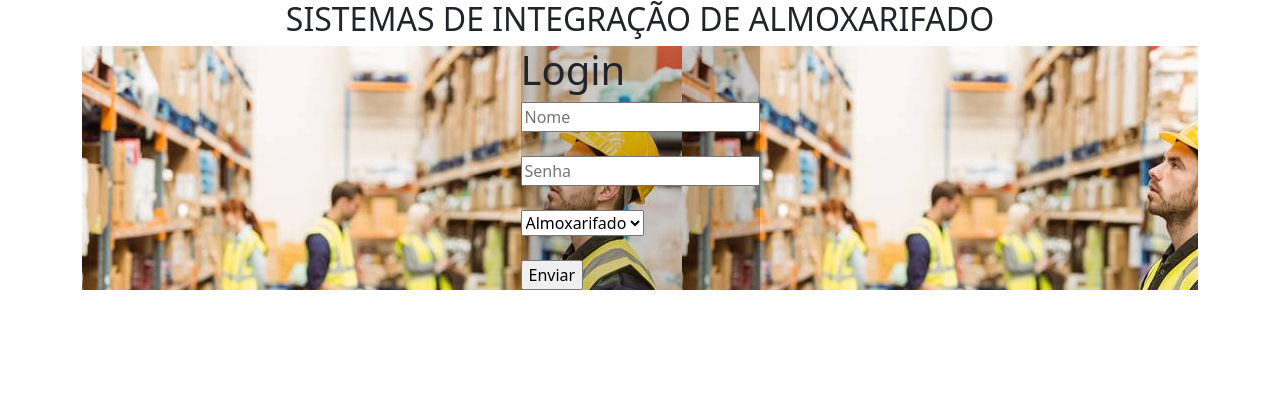
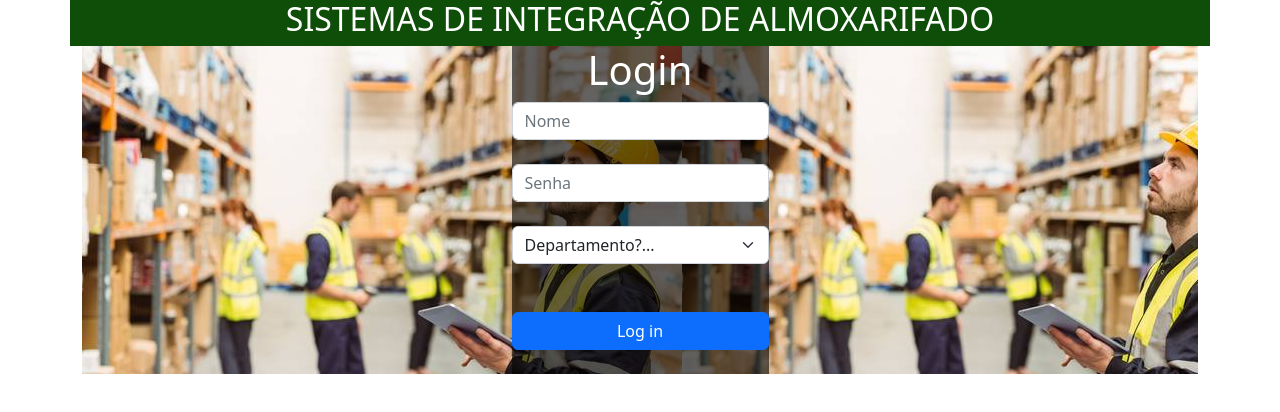
Before and after one commit to ThiagoDavid/Almox, a plain HTML site: page index.html in a window 1280 px wide. Drawn offline with nearby package versions, Linux system fonts and the light colour scheme.

Commit message:
bootstrap style

```diff
--- a/index.html
+++ b/index.html
@@ -18,30 +18,40 @@
 <body>
 
     <div class="container">
-        <div class="row">
-            <h2>SISTEMAS DE INTEGRAÇÃO DE ALMOXARIFADO</h2>
+        <div class="row justify-content-center" style="background-color: rgb(14, 78, 8)">
+            <h2 class="text-white">SISTEMAS DE INTEGRAÇÃO DE ALMOXARIFADO</h2>
         </div>
         <div class="h-100 d-flex bg-image justify-content-center align-items-center"
         style="background-image: url('imgs/imgLog.jpg');">
 
-        <div class="mask" style="background-color: rgba(0, 0, 0, 0.184)">
-            <div class="d-flex justify-content-center align-items-center h-100">
-                <form>
-                    <h1>Login</h1>
-                    <input type="text" name="email" placeholder="Nome">
+        <div class="mask" style="background-color: rgba(0, 0, 0, 0.6)">
+
+            <div class="d-flex justify-content-center align-items-center h-100 ">
+                <form id="departamentForm" class="col-12 justify-content-center">
+
+                    <h1 class="text-center bold text-white">Login</h1>
+
+                    <!-- Email input -->
+                    <div class="form-outline mb-4">
+                        <input type="email" id="formEmail" name="email" class="form-control" placeholder="Nome"/>
+
+                    </div>
+
+                    <!-- Password input -->
+                    <div class="form-outline mb-4">
+                        <input type="password" id="formPassword" class="form-control" placeholder="Senha"/>
+                    </div>
+                   <select class="form-select" name="departamentos" id="departamentos" form="departamentForm">
+                        <option value="0" selected>Departamento?...</option>
+                        <option value="1">Almoxarifado</option>
+                        <option value="2">Compras</option>
+                        <option value="3">Vendas</option>
+                        <option value="4">Manutenção</option>
+                  </select>
+                  <br><br>
+                     <!-- Submit button -->
+                    <button type="submit" class="btn btn-primary col-12">Log in</button>
                     <br><br>
-                    <input type="password" name="senha" placeholder="Senha">
-                    <br><br>
-                   <select name="departamentos" id="departamentos">
-
-                    <option value="almoxarifado">Almoxarifado</option>
-                    <option value="compras">Compras</option>
-                    <option value="vendas">Vendas</option>
-                    <option value="manutencao">Manutenção</option>
-                  </select>
-
-                    <br><br>
-                    <input type="submit" name="enviar" value="Enviar"/>
                 </form>
             </div>
           </div>
```
